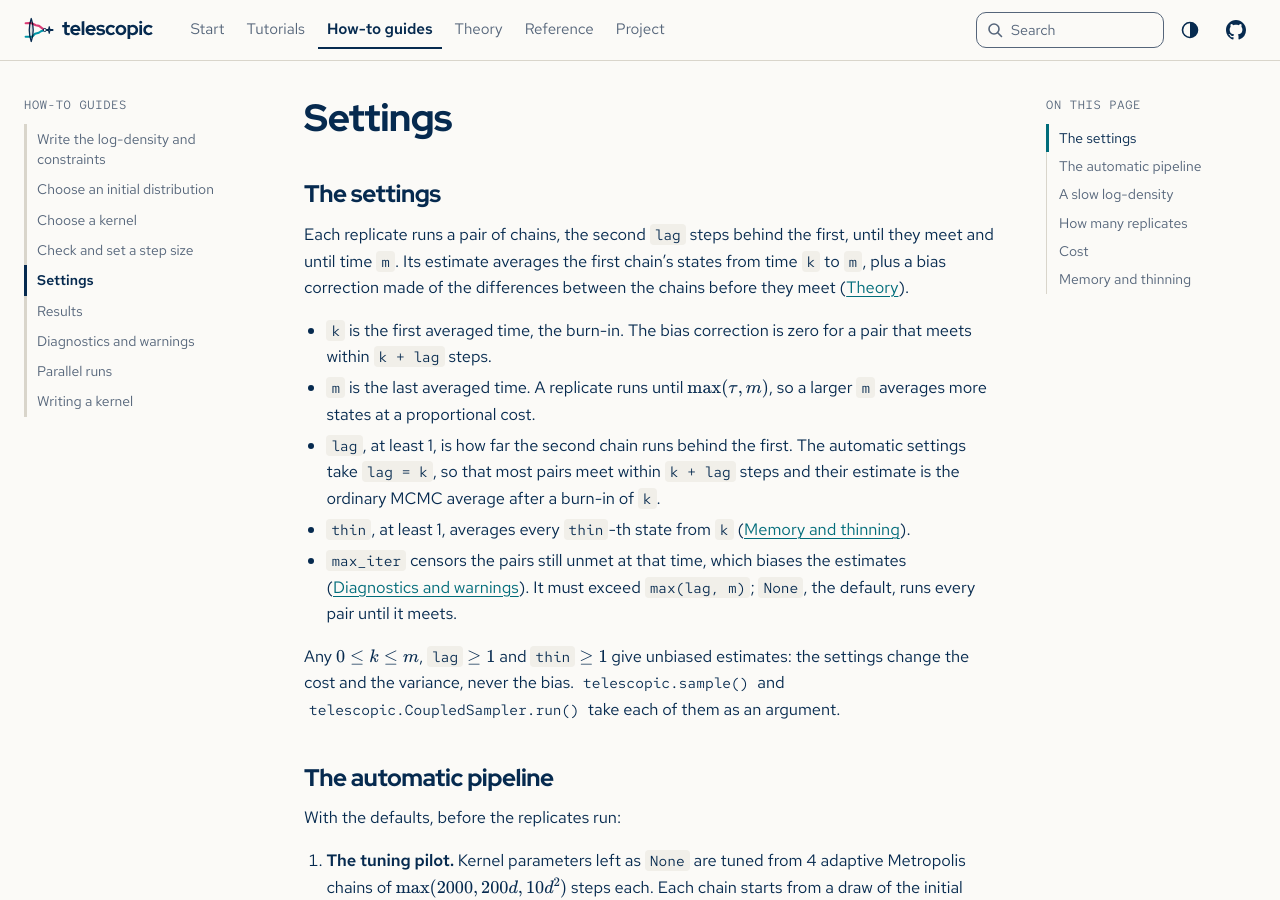
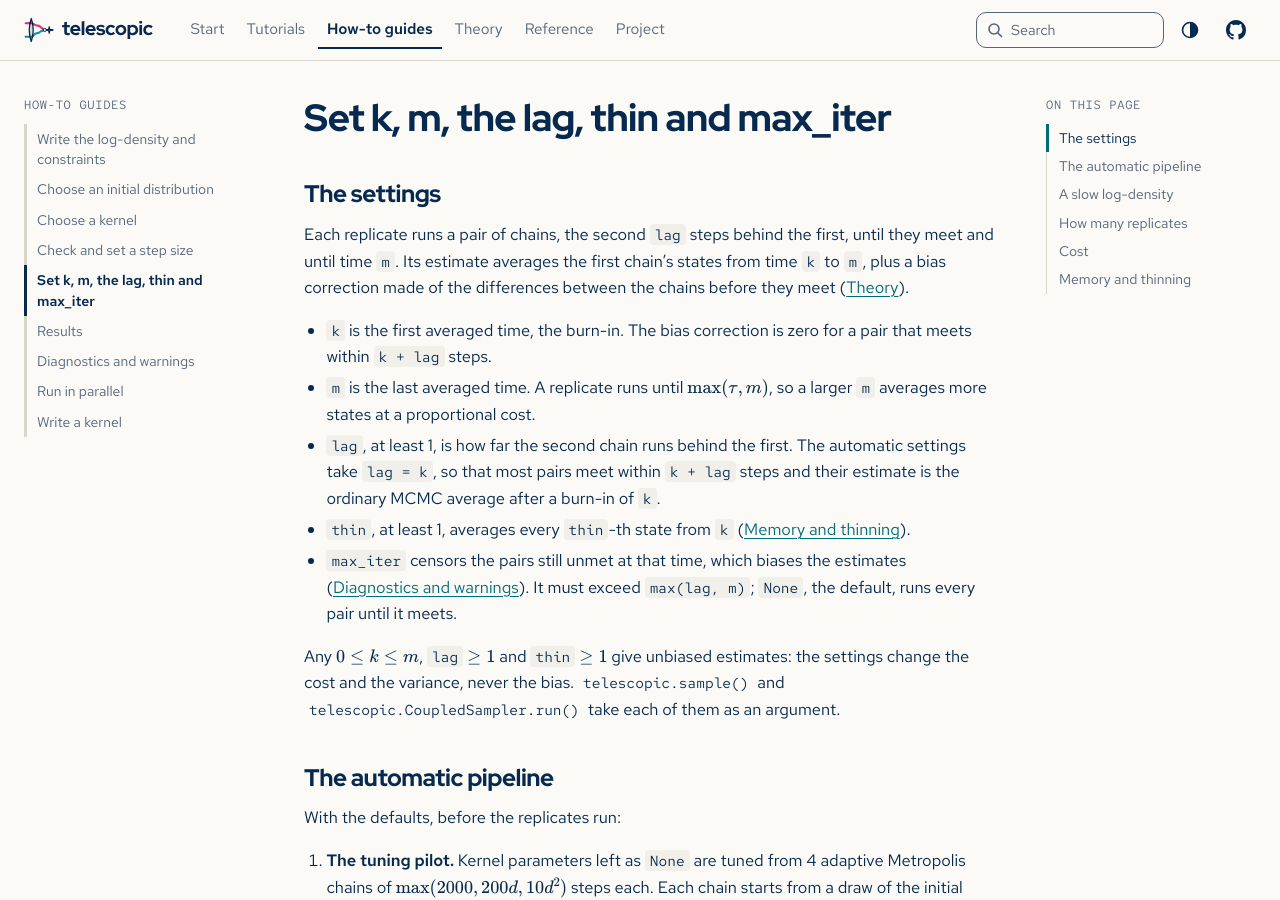
Before and after one commit to joshspeagle/telescopic, a Sphinx documentation site: the page built from docs/guide/settings.md, in a window 1280 px wide and 900 px high. Built offline with Sphinx 7.4.7, drawn with Linux system fonts in a browser that asks for light colours.

Commit message:
Title the settings, parallel and kernel-writing guides as tasks
The How-to guides are named by the task they do, as the accepted tree
titles them.

Part of #87.

Co-Authored-By: Claude Opus 5.5 <noreply@anthropic.com>
Claude-Session: https://claude.ai/code/session_01JkqiRme7m1GkuqNnbDowQy

```diff
--- a/docs/guide/custom-kernels.md
+++ b/docs/guide/custom-kernels.md
@@ -4,7 +4,7 @@ kernelspec:
   name: python3
 ---
 
-# Writing a kernel
+# Write a kernel
 
 A kernel is a subclass of {class}`telescopic.kernels.Kernel` with two methods: `step`
 moves a batch of chains, and `coupled_step` moves a batch of pairs. The engine does the
--- a/docs/guide/parallel.md
+++ b/docs/guide/parallel.md
@@ -6,7 +6,7 @@ mystnb:
   merge_streams: true
 ---
 
-# Parallel runs
+# Run in parallel
 
 Replicates are independent, so they run in parallel without communicating. The `pool`
 argument of {func}`telescopic.sample` and {class}`telescopic.CoupledSampler` decides where
--- a/docs/guide/settings.md
+++ b/docs/guide/settings.md
@@ -4,7 +4,7 @@ kernelspec:
   name: python3
 ---
 
-# Settings
+# Set k, m, the lag, thin and max_iter
 
 ## The settings
 
```
